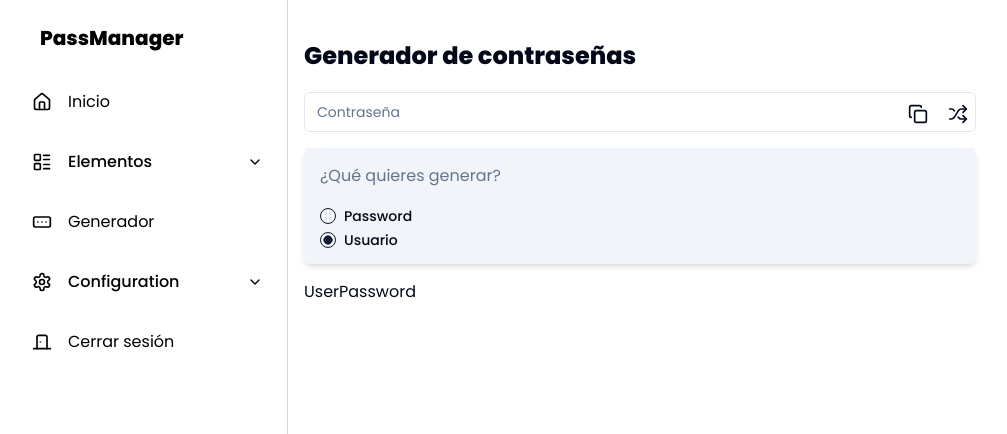
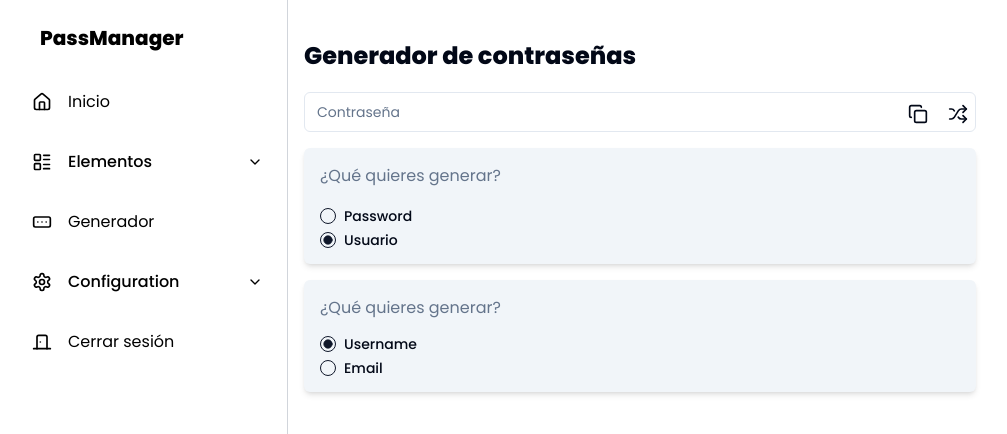
Before and after one commit to andrescf098/password-manager, a Next.js app: page /generator in a window 1280 px wide. Both pictures are taken after a click on the radio button 328 px from the left and 240 px from the top of the page. Shown: the top 434 px of the page, without its empty margins (0-1007 px from the left). Built offline with nearby package versions, Linux system fonts and the light colour scheme.

Commit message:
pagina de generador de usuarios

```diff
--- a/app/(routes)/generator/FormGenerator/FormGenerator.tsx
+++ b/app/(routes)/generator/FormGenerator/FormGenerator.tsx
@@ -6,6 +6,7 @@ import { copyClipboard } from "@/lib/copyClipboard";
 import { Copy, Shuffle } from "lucide-react";
 import { useState } from "react";
 import { PasswordGenerator } from "../PasswordGenerator";
+import { UserGenerator } from "../UserGenerator";
 
 export function FormGenerator() {
   const [itemValueInput, setItemValueInput] = useState("");
@@ -16,7 +17,7 @@ export function FormGenerator() {
   const [isSpecialCharSelected, setIsSpecialCharSelected] = useState(true);
   const [isNumberSelected, setIsNumberSelected] = useState(true);
   const [selectedValue, setSelectedValue] = useState<"password" | "user" | "">(
-    "password"
+    "password",
   );
   return (
     <div className="mt-5 max-w-2xl">
@@ -58,7 +59,7 @@ export function FormGenerator() {
           setIsNumberSelected={setIsNumberSelected}
         />
       ) : (
-        <div>UserPassword</div>
+        <UserGenerator setUserTypeSelected={setuserTypeSelected} />
       )}
     </div>
   );
--- /dev/null
+++ b/app/(routes)/generator/UserGenerator/UserGenerator.tsx
@@ -0,0 +1,25 @@
+import { RadioGroup, RadioGroupItem } from "@/components/ui/radio-group";
+import { UserGeneratorProps } from "./UserGenerator.type";
+import { Label } from "@/components/ui/label";
+
+export function UserGenerator(props: UserGeneratorProps) {
+  const { setUserTypeSelected } = props;
+  return (
+    <div className="p-4 bg-slate-100 rounded-md shadow-md">
+      <p className="mb-4 text-slate-500">¿Qué quieres generar?</p>
+      <RadioGroup
+        defaultValue="username"
+        onValueChange={(e) => setUserTypeSelected(e)}
+      >
+        <div className="flex items-center space-x-2">
+          <RadioGroupItem value="username" id="r2" />
+          <Label htmlFor="r2">Username</Label>
+        </div>
+        <div className="flex items-center space-x-2">
+          <RadioGroupItem value="email" id="r2" />
+          <Label htmlFor="r2">Email</Label>
+        </div>
+      </RadioGroup>
+    </div>
+  );
+}
--- /dev/null
+++ b/app/(routes)/generator/UserGenerator/UserGenerator.type.ts
@@ -0,0 +1,5 @@
+import { Dispatch, SetStateAction } from "react";
+
+export type UserGeneratorProps = {
+  setUserTypeSelected: Dispatch<SetStateAction<string>>;
+};
--- /dev/null
+++ b/app/(routes)/generator/UserGenerator/index.ts
@@ -0,0 +1 @@
+export * from "./UserGenerator";
```
